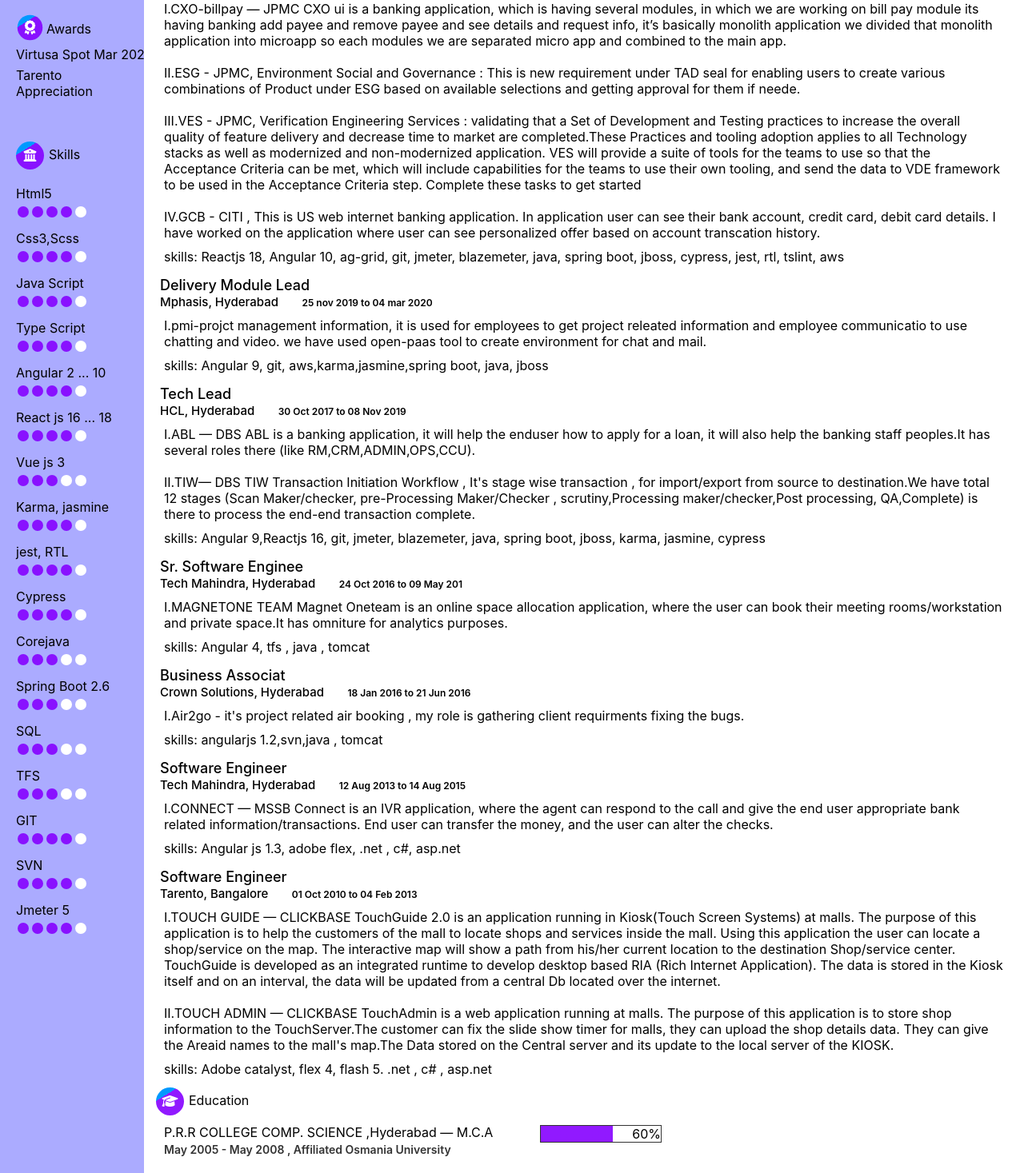
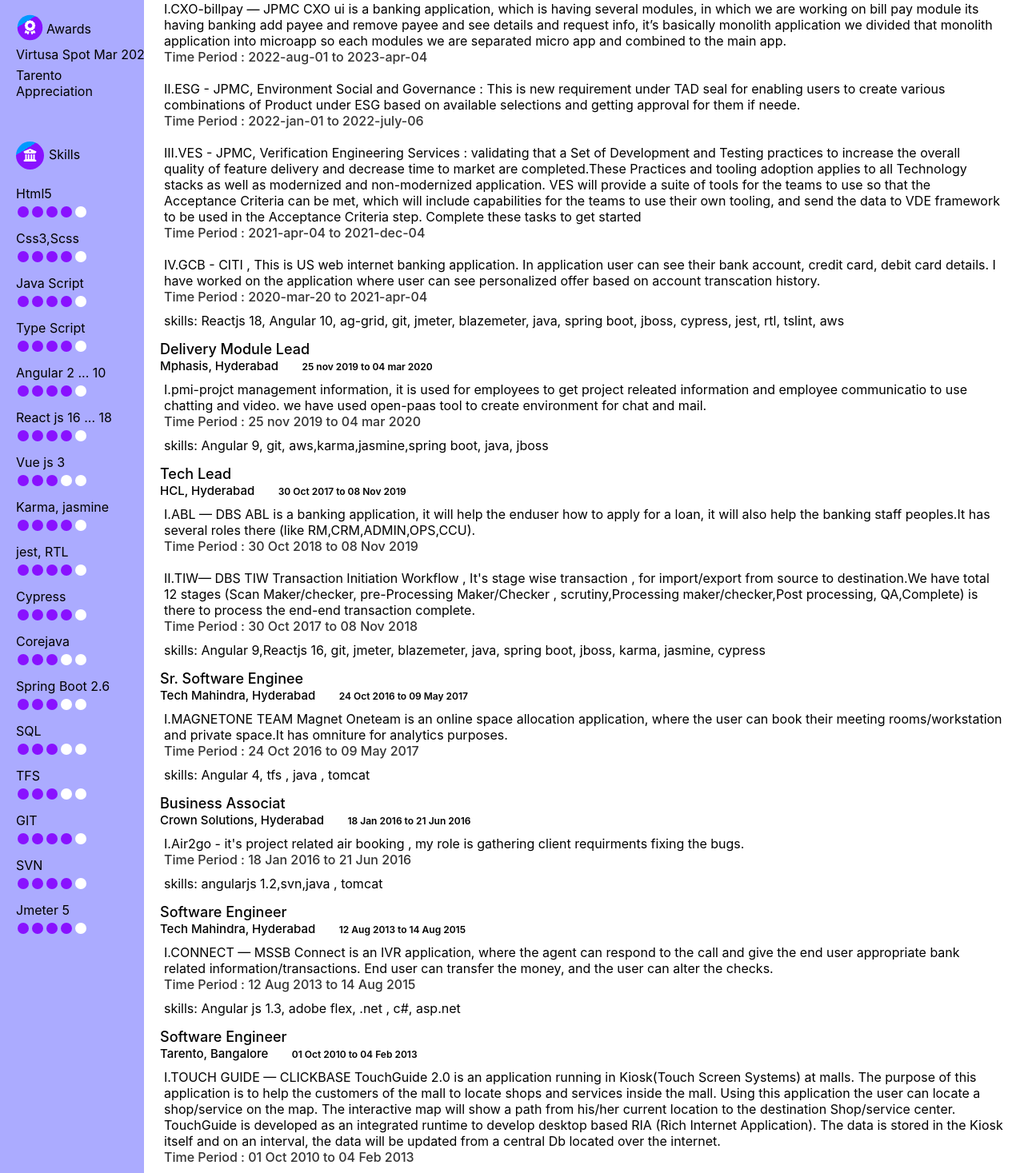
Before and after one commit to vijaykumarnavulla/projects, a React (Create React App) app in the folder React/my-resume-builder/: page / in a window 1280 px wide. Shown: the part 420-1887 px from the top of the page at 80% size. Built offline with nearby package versions, Linux system fonts and the light colour scheme.

Commit message:
added compny history

```diff
--- a/React/my-resume-builder/src/App.css
+++ b/React/my-resume-builder/src/App.css
@@ -3,7 +3,10 @@
   margin: 0px;
   padding: 0px;
 }
-
+.projectTimediv{
+  font-weight: 500;
+  color: #333;
+}
 .maindiv {
   display: flex;
 }
--- a/React/my-resume-builder/src/WorkhistoryComp.js
+++ b/React/my-resume-builder/src/WorkhistoryComp.js
@@ -4,56 +4,56 @@
 const [workhistory, setWorkhistory] = useState([]);
 useEffect(() => {
   let history = [{
-    designation: 'Lead Consultant', company: 'Virtusa - polaris, Hyderabad', timespan: '2020-20-03 to 2023-04-04',
-    projects: [`I.CXO-billpay — JPMC
+    designation: 'Lead Consultant', company: 'Virtusa - polaris, Hyderabad', timespan: '2020 Mar 20 to 2023 Apr 04',
+    projects: [{item:`I.CXO-billpay — JPMC
     CXO ui is a banking application, which is having several modules, in which we are working on bill pay module its having banking add payee and remove payee and see details and request info, it’s basically monolith application  we divided that monolith application into microapp so each modules we are separated micro app and combined to the main app.
-    `, `II.ESG - JPMC, Environment Social and Governance : This is new requirement under TAD seal for enabling users to create various combinations of Product under ESG based on available selections and getting approval for them if neede.
-    `, `III.VES - JPMC, Verification Engineering Services : validating that a Set of Development and Testing practices to increase the overall quality of feature delivery and decrease time to market are completed.These Practices and tooling adoption applies to all Technology stacks as well as modernized and non-modernized application. VES will provide a suite of tools for the teams to use so that the Acceptance Criteria can be met, which will include capabilities for the teams to use their own tooling, and send the data to VDE framework to be used in the Acceptance Criteria step. Complete these tasks to get started `,
-      `IV.GCB - CITI , This is US web internet banking application. In application user can see their bank account, credit card, debit card details. I have worked on the application where user can see personalized offer based on account transcation history.`],
+    `,time:'Time Period : 2022-aug-01 to 2023-apr-04'}, {item:`II.ESG - JPMC, Environment Social and Governance : This is new requirement under TAD seal for enabling users to create various combinations of Product under ESG based on available selections and getting approval for them if neede.
+    `,time:'Time Period : 2022-jan-01 to 2022-july-06'}, {item:`III.VES - JPMC, Verification Engineering Services : validating that a Set of Development and Testing practices to increase the overall quality of feature delivery and decrease time to market are completed.These Practices and tooling adoption applies to all Technology stacks as well as modernized and non-modernized application. VES will provide a suite of tools for the teams to use so that the Acceptance Criteria can be met, which will include capabilities for the teams to use their own tooling, and send the data to VDE framework to be used in the Acceptance Criteria step. Complete these tasks to get started `,time:'Time Period : 2021-apr-04 to 2021-dec-04'},
+      {item:`IV.GCB - CITI , This is US web internet banking application. In application user can see their bank account, credit card, debit card details. I have worked on the application where user can see personalized offer based on account transcation history.`,time:'Time Period : 2020-mar-20 to 2021-apr-04'}],
     skills: 'Reactjs 18, Angular 10, ag-grid, git, jmeter, blazemeter, java, spring boot, jboss, cypress, jest, rtl, tslint, aws'
   },
   {
     designation: 'Delivery Module Lead', company: 'Mphasis, Hyderabad', timespan: '25 nov  2019 to 04 mar 2020',
-    projects: [`I.pmi-projct management information, it is used for employees to get project releated information and employee communicatio to use chatting and video.
+    projects: [{item:`I.pmi-projct management information, it is used for employees to get project releated information and employee communicatio to use chatting and video.
     we have used open-paas tool to create environment for chat and mail.
-      `],
+      `,time:'Time Period : 25 nov 2019 to 04 mar 2020'}],
     skills: 'Angular 9, git, aws,karma,jasmine,spring boot, java, jboss'
   },
   {
     designation: 'Tech Lead', company: 'HCL, Hyderabad', timespan: '30 Oct 2017 to 08 Nov 2019',
-    projects: [`I.ABL — DBS
+    projects: [{item:`I.ABL — DBS
     ABL is a banking application, it will help the enduser how to apply for a loan, it will also help the banking staff peoples.It has several roles there (like RM,CRM,ADMIN,OPS,CCU).
-    `, `II.TIW— DBS
+    `,time:'Time Period : 30 Oct 2018 to 08 Nov 2019'}, {item:`II.TIW— DBS
     TIW Transaction Initiation Workflow , It's stage wise transaction , for import/export from source to destination.We have total 12 stages (Scan Maker/checker, pre-Processing Maker/Checker , scrutiny,Processing maker/checker,Post processing, QA,Complete) is there to process the end-end transaction complete.
-    `],
+    `,time:'Time Period : 30 Oct 2017 to 08 Nov 2018'}],
     skills: 'Angular 9,Reactjs 16, git, jmeter, blazemeter, java, spring boot, jboss, karma, jasmine, cypress'
   },
   {
-    designation: 'Sr. Software Enginee', company: 'Tech Mahindra, Hyderabad', timespan: '24 Oct 2016 to 09 May 201',
-    projects: [`I.MAGNETONE TEAM
+    designation: 'Sr. Software Enginee', company: 'Tech Mahindra, Hyderabad', timespan: '24 Oct 2016 to 09 May 2017',
+    projects: [{item:`I.MAGNETONE TEAM
     Magnet Oneteam is an online space allocation application, where the user can book their meeting rooms/workstation and private space.It has omniture for analytics purposes.
-       `],
+       `,time:'Time Period : 24 Oct 2016 to 09 May 2017'}],
     skills: 'Angular 4, tfs , java , tomcat'
   },
   {
     designation: 'Business Associat', company: 'Crown Solutions, Hyderabad', timespan: '18 Jan 2016 to 21 Jun 2016',
-    projects: [`I.Air2go - it's project related air booking , my role is gathering client requirments fixing the bugs.`],
+    projects: [{item:`I.Air2go - it's project related air booking , my role is gathering client requirments fixing the bugs.`,time:'Time Period : 18 Jan 2016 to 21 Jun 2016'}],
     skills: 'angularjs 1.2,svn,java , tomcat'
   },
   {
     designation: 'Software Engineer', company: 'Tech Mahindra, Hyderabad', timespan: '12 Aug 2013 to 14 Aug 2015',
-    projects: [`I.CONNECT — MSSB
+    projects: [{item:`I.CONNECT — MSSB
     Connect is an IVR application, where the agent can respond to the call and give the end user appropriate bank related information/transactions. End user can transfer the money, and the user can alter the checks.
-       `],
+       `,time:'Time Period : 12 Aug 2013 to 14 Aug 2015'}],
     skills: 'Angular js 1.3, adobe flex, .net , c#, asp.net'
   },
   {
     designation: 'Software Engineer', company: 'Tarento, Bangalore', timespan: '01 Oct 2010 to 04 Feb 2013',
-    projects: [`I.TOUCH GUIDE — CLICKBASE
+    projects: [{item:`I.TOUCH GUIDE — CLICKBASE
     TouchGuide 2.0 is an application running in Kiosk(Touch Screen Systems) at malls. The purpose of this application is to help the customers of the mall to locate shops and services inside the mall. Using this application the user can locate a shop/service on the map. The interactive map will show a path from his/her current location to the destination Shop/service center. TouchGuide is developed as an integrated runtime to develop desktop based RIA (Rich Internet Application). The data is stored in the Kiosk itself and on an interval, the data will be updated from a central Db located over the internet.
-       `, `II.TOUCH ADMIN — CLICKBASE
+       `,time:'Time Period : 01 Oct 2010 to 04 Feb 2013'}, {item:`II.TOUCH ADMIN — CLICKBASE
        TouchAdmin is a web application running at malls. The purpose of this application is to store shop information to the TouchServer.The customer can fix the slide show timer for malls, they can upload the shop details data. They can give the Areaid names to the mall's map.The Data stored on the Central server and its update to the local server of the KIOSK.
-       `],
+       `,time:'Time Period : 01 Oct 2010 to 04 Feb 2013'}],
     skills: 'Adobe catalyst, flex 4, flash 5. .net , c# , asp.net'
   }];
   setWorkhistory(history);
@@ -74,7 +74,10 @@
         <span className='compayspan'>{item.company}</span> <span className='timespan'>{item.timespan}</span>
         {item.projects.map(data =>
           <div className='projectdiv'>
-            {data}
+            {data.item}
+            <div className="projectTimediv">
+            {data.time}
+              </div>
           </div>)}
         <div className='divskills'>
           skills: {item.skills}
```
